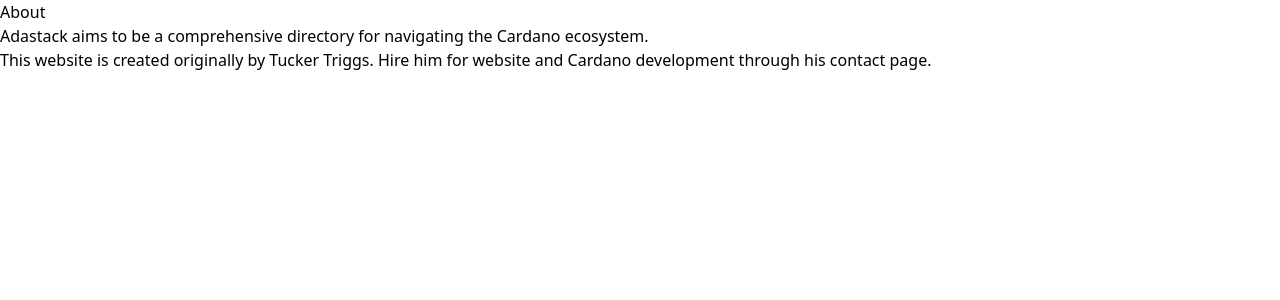
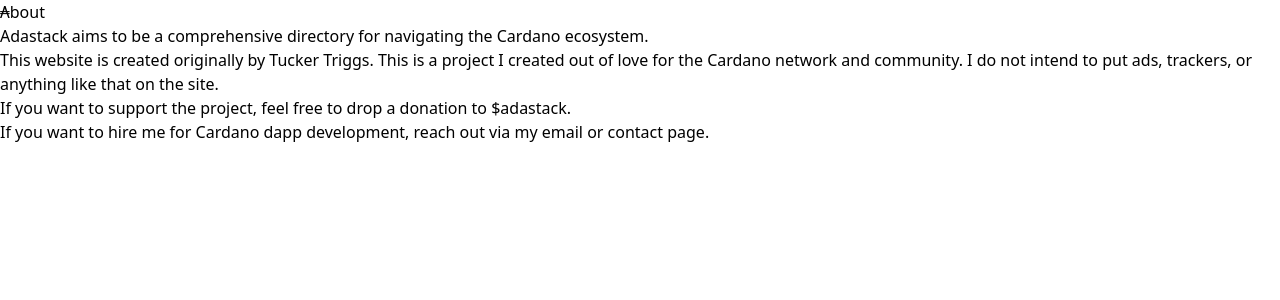
Before and after one commit to adastackio/adastack.io, a Next.js app: page /about in a window 1280 px wide. Shown: the top 300 px of the page. Built offline with nearby package versions, Linux system fonts and the light colour scheme.

Commit message:
update about page

```diff
--- a/pages/about.mdx
+++ b/pages/about.mdx
@@ -1,5 +1,9 @@
-# About
+# ₳bout
 
 Adastack aims to be a comprehensive directory for navigating the Cardano ecosystem.
 
-This website is created originally by Tucker Triggs. Hire him for website and Cardano development through his [contact page](https://www.tuckertriggs.com/contact).
+This website is created originally by Tucker Triggs. This is a project I created out of love for the Cardano network and community. I do not intend to put ads, trackers, or anything like that on the site.
+
+If you want to support the project, feel free to drop a donation to $adastack.
+
+If you want to hire me for Cardano dapp development, reach out via my email or [contact page](https://www.tuckertriggs.com/contact).
```
